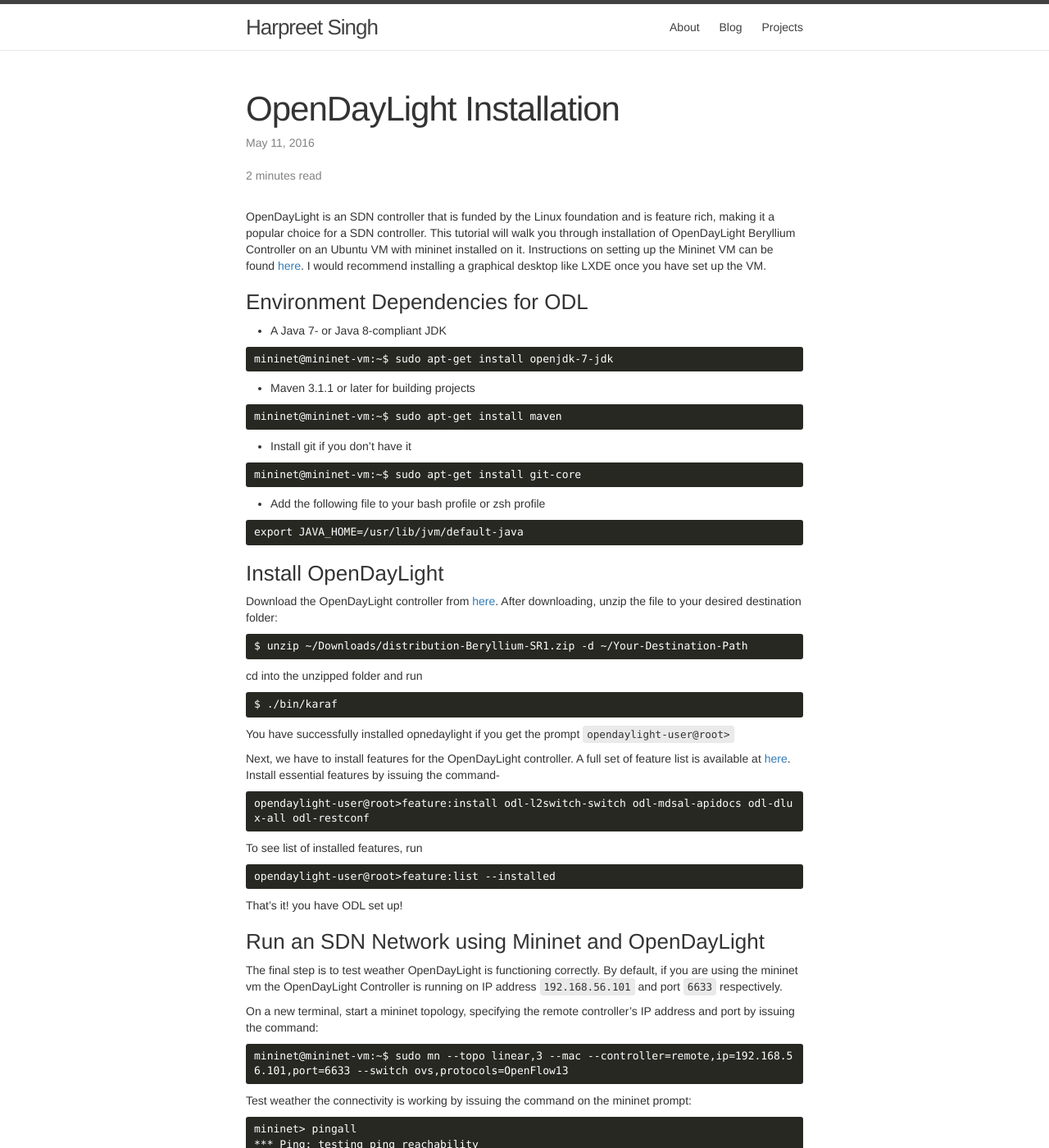
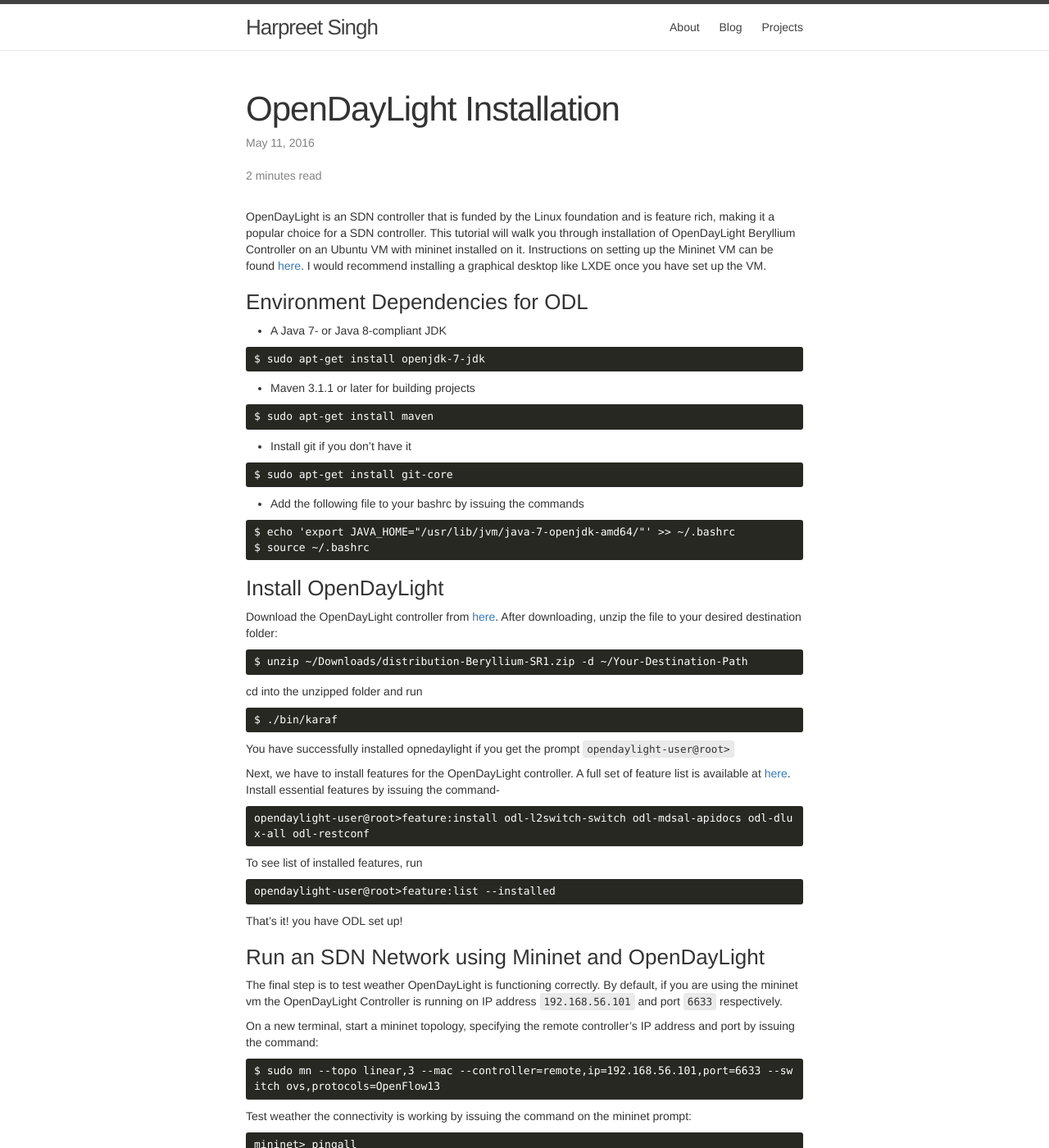
Before and after one commit to harpresing/etSingh.github.io, a Jekyll site: the page built from _posts/2016-05-11-opendaylight.markdown, in a window 1280 px wide and 1400 px high. Shown: the whole window at 82% size. Built offline with Jekyll 4.4.1, drawn with Linux system fonts in a browser that asks for light colours; nearby versions of some CDN libraries; comment, search, counter and statistics services are not loaded; some of the changed text lies outside the part shown.

Commit message:
Fixed article

```diff
--- a/_layouts/post.html
+++ b/_layouts/post.html
@@ -14,8 +14,8 @@
   {% if words contains "-" %}
       Less than 1 minute read
   {% else %}
-      {{ words | plus: 250 | divided_by: 180 | append: " minutes" }}
-  {% endif %} read
+      {{ words | plus: 250 | divided_by: 180 | append: " minutes" }} read
+  {% endif %}
     </p>
   </header>
 
--- a/_posts/2016-05-11-opendaylight.markdown
+++ b/_posts/2016-05-11-opendaylight.markdown
@@ -11,19 +11,20 @@
 ### Environment Dependencies for ODL
 + A Java 7- or Java 8-compliant JDK
 {% highlight plain %}
-mininet@mininet-vm:~$ sudo apt-get install openjdk-7-jdk
+$ sudo apt-get install openjdk-7-jdk
 {% endhighlight %}
 + Maven 3.1.1 or later for building projects
 {% highlight plain %}
-mininet@mininet-vm:~$ sudo apt-get install maven
+$ sudo apt-get install maven
 {% endhighlight %}
 + Install git if you don't have it
 {% highlight plain %}
-mininet@mininet-vm:~$ sudo apt-get install git-core
+$ sudo apt-get install git-core
 {% endhighlight %}
-+ Add the following file to your bash profile or zsh profile
++ Add the following file to your bashrc by issuing the commands
 {% highlight plain%}
-export JAVA_HOME=/usr/lib/jvm/default-java
+$ echo 'export JAVA_HOME="/usr/lib/jvm/java-7-openjdk-amd64/"' >> ~/.bashrc
+$ source ~/.bashrc
 {% endhighlight %}
 
 ### Install OpenDayLight
@@ -57,7 +58,7 @@
 On a new terminal, start a mininet topology, specifying the remote controller's IP address and port by issuing the command:
 
 {% highlight plain %}
-mininet@mininet-vm:~$ sudo mn --topo linear,3 --mac --controller=remote,ip=192.168.56.101,port=6633 --switch ovs,protocols=OpenFlow13
+$ sudo mn --topo linear,3 --mac --controller=remote,ip=192.168.56.101,port=6633 --switch ovs,protocols=OpenFlow13
 {% endhighlight %}
 
 Test weather the connectivity is working by issuing the command on the mininet prompt:
```
Also changed, not shown: other parts of _posts/2016-05-11-opendaylight.markdown (+1 -1 lines), _drafts/IntentBasedNetworking.markdown (added, +14 -0 lines).
